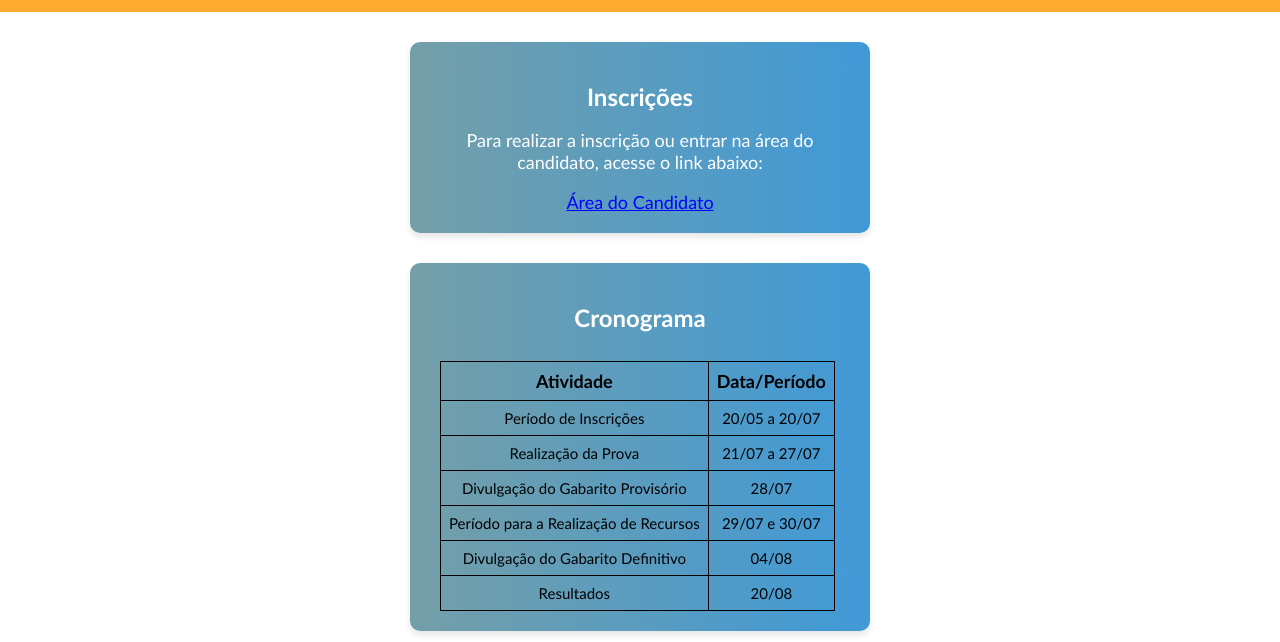
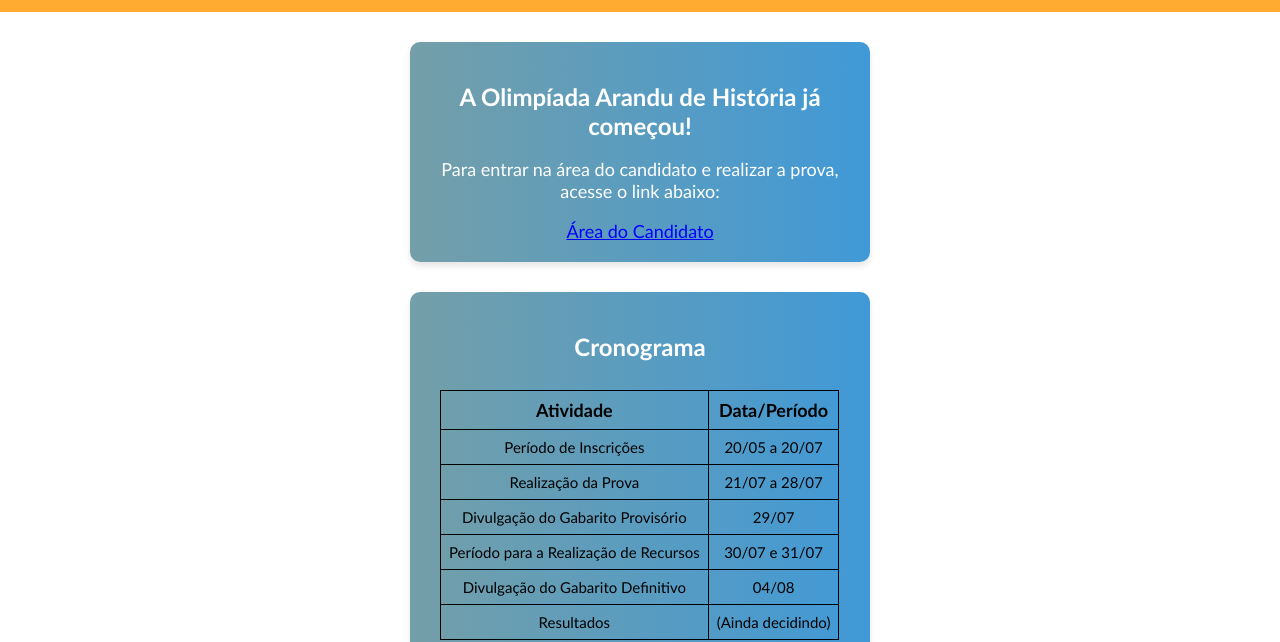
Before and after one commit to PauloJr14/IOA-historia, a plain HTML site: page index.html in a window 1280 px wide. Shown: the part 188-830 px from the top of the page. Drawn offline with Linux system fonts and the light colour scheme.

Commit message:
Add files via upload

```diff
--- a/index.html
+++ b/index.html
@@ -44,8 +44,8 @@
         </header>
 
         <nav class="partesite" id="olimpiadas">
-            <h1>Inscrições</h1>
-            <p>Para realizar a inscrição ou entrar na área do candidato, acesse o link abaixo:</p>
+            <h1>A Olimpíada Arandu de História já começou!</h1>
+            <p>Para entrar na área do candidato e realizar a prova, acesse o link abaixo:</p>
             <a href="https://olimpiadaarandudehistoria.netlify.app/">Área do Candidato</a>
         </nav>
 
@@ -66,15 +66,15 @@
                     </tr>
                     <tr>
                         <td>Realização da Prova</td>
-                        <td>21/07 a 27/07</td>
+                        <td>21/07 a 28/07</td>
                     </tr>
                     <tr>
                         <td>Divulgação do Gabarito Provisório</td>
-                        <td>28/07</td>
+                        <td>29/07</td>
                     </tr>
                     <tr>
                         <td>Período para a Realização de Recursos</td>
-                        <td>29/07 e 30/07</td>
+                        <td>30/07 e 31/07</td>
                     </tr>
                     <tr>
                         <td>Divulgação do Gabarito Definitivo</td>
@@ -82,7 +82,7 @@
                     </tr>
                     <tr>
                         <td>Resultados</td>
-                        <td>20/08</td>
+                        <td>(Ainda decidindo)</td>
                     </tr>
                 </tbody>
             </table>
```
